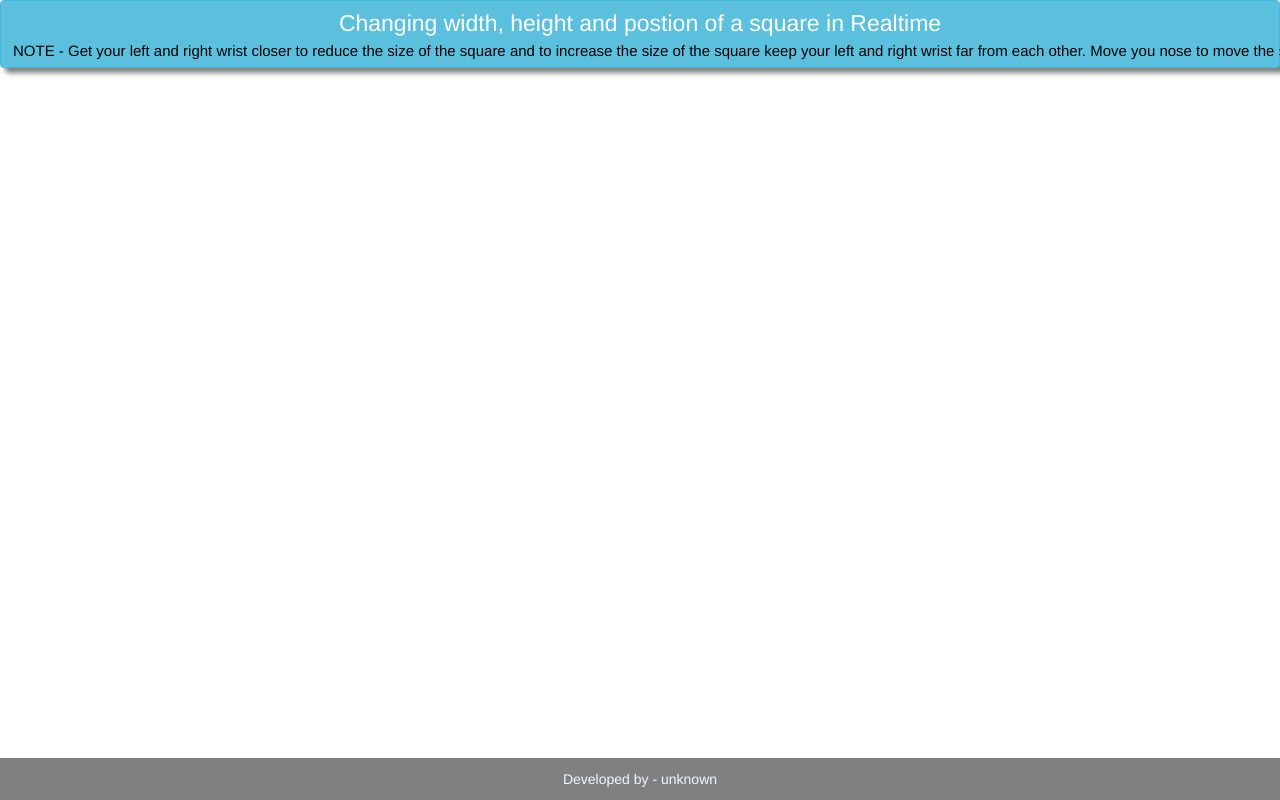
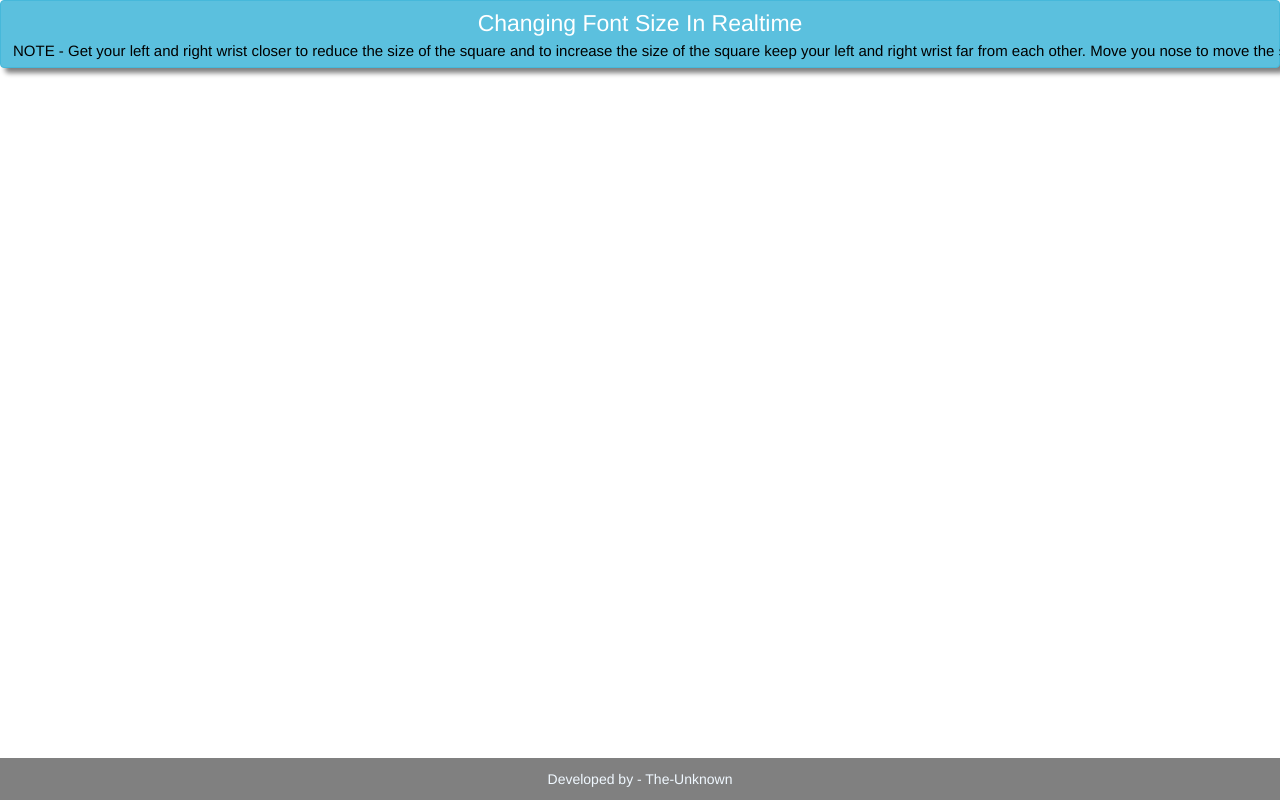
Before and after one commit to thewhitehathacke/font-manipulator, a plain HTML site: page index.html in a window 1280 px wide. Shown: the top 800 px of the page. Drawn offline with nearby package versions, Linux system fonts and the light colour scheme; a script that the page names is missing.

Commit message:
Update index.html

```diff
--- a/index.html
+++ b/index.html
@@ -14,7 +14,7 @@
 
 <body>
 <center>
-  <h3 class="btn btn-info heading">Changing width, height and postion of a square in Realtime
+  <h3 class="btn btn-info heading">Changing Font Size In Realtime
     <br>
     <span class="note">NOTE - Get your left and right wrist closer
       to reduce the size of the square and to increase the size of
@@ -24,7 +24,7 @@
 
   </h3>
 </center>
-<div class="copy_right_footer">Developed by - unknown</div>
+<div class="copy_right_footer">Developed by - The-Unknown</div>
 
 <script src="main.js"></script>
 </body>
```
